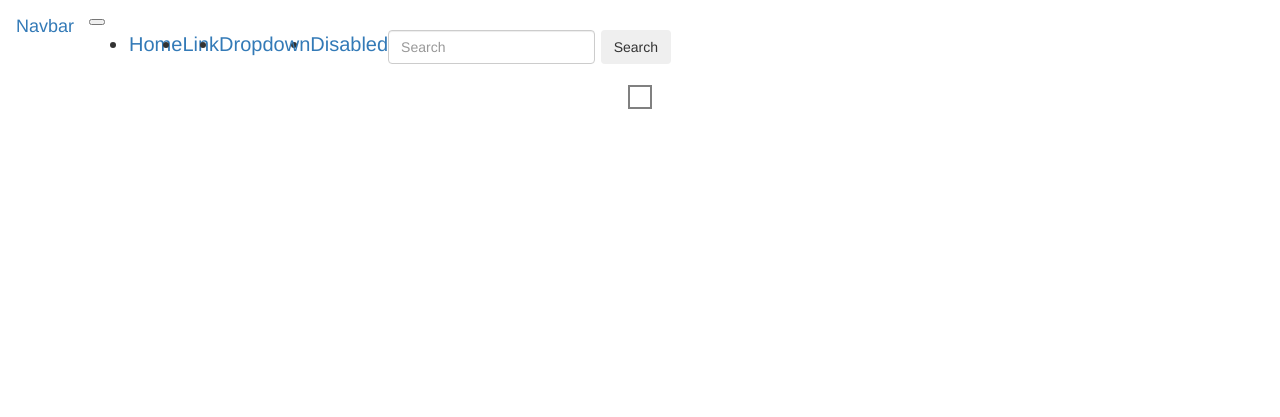
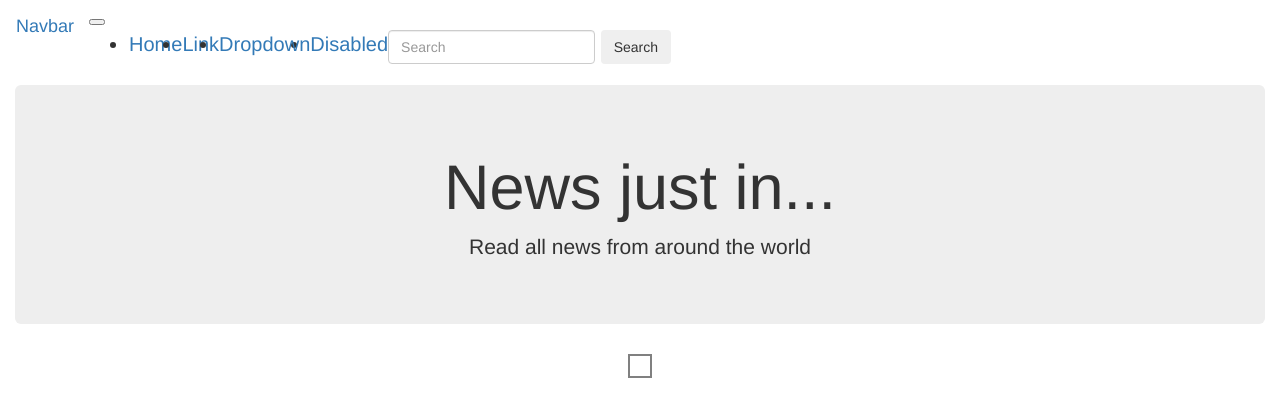
Before and after one commit to changawa-antony/newsapp, a Flask app: template app/templates/index.html in a window 1280 px wide. Shown: the top 417 px of the page. Run offline with Flask 2, Linux system fonts and the light colour scheme; the template is opened without the code that fills it, so the values that code supplies are empty; some libraries are stand-ins or nearby versions.

Commit message:
added new styles

```diff
--- a/app/static/css/styles.css
+++ b/app/static/css/styles.css
@@ -15,8 +15,19 @@
 }
 
 .news-details{
-    border-bottom: 2px solid grey;
     background-color: rgb(216, 216, 216);
-    margin-bottom: 50px;
+    margin-bottom: 30px;
     color: grey;
+    padding-left: 20px;
+    padding-top: 20px;
 }
+
+.content-wrapper{
+    background-color: rgb(218, 218, 218);
+    padding: 10px;
+    margin-bottom: 30px;
+}
+
+.headline{
+    font-size: 40px;
+}
--- a/app/templates/index.html
+++ b/app/templates/index.html
@@ -12,20 +12,31 @@
     {% block content %}
     <div class="container-fluid">
 
+        <div class="jumbotron jumbotron-fluid text-center">
+            <div class="container">
+              <h1 class="display-4">News just in...</h1>
+              <p class="lead">Read all news from around the world</p>
+            </div>
+          </div>
+
         <div class="container article">
             {% for des, news, i, pub, url in data %}
+            <div class="content-wrapper">
+
                 <div class="image">
                     <img src="{{i}}" alt="">
                 </div>
 
                 <div class="news-details">
-                    <p><span>News: </span>{{news}}</p>
-                    <p><span>Description: </span>{{des}}</p>
+                    <p class="headline">{{news}}</p>
+                    <p><span>{{des}}</p>
+                    <hr>
                     <p><span>Published on: </span>{{pub}}</p>
-                    <a href="{{url}}">Read more</a>
+                    <a href="{{url}}" target="_blank">Read more</a>
 
                 </div>
 
+            </div>
 
 
             {% endfor %}
```
